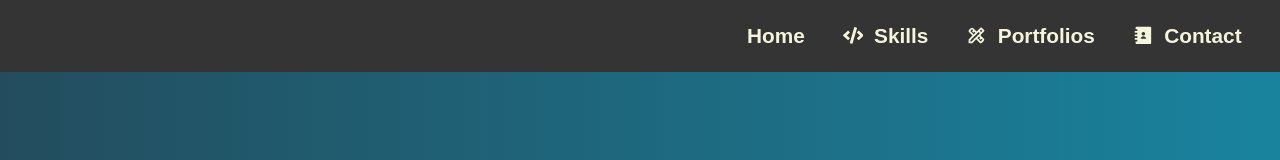
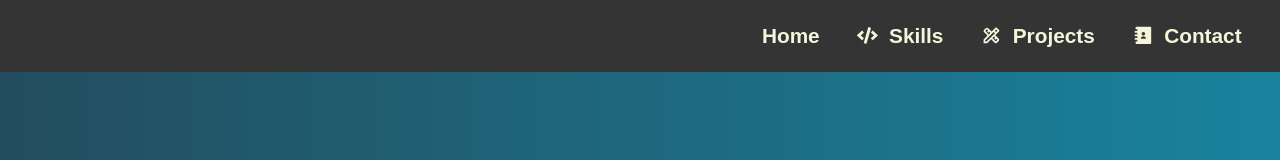
Before and after one commit to KemalYukselir/portfolio-website, a React (Create React App) app: page / in a window 1280 px wide. Shown: the top 160 px of the page. Built offline with nearby package versions, Linux system fonts and the light colour scheme; a web font is replaced by a local one.

Commit message:
fixed projeccts button and fixed where it scrolls to

```diff
--- a/src/Components/NavigationBar.js
+++ b/src/Components/NavigationBar.js
@@ -27,7 +27,7 @@ const NavigationBar = () => {
     window.scrollTo(0, document.body.scrollHeight);
   };
   const handlePortfoliosClick = () => {
-    window.scrollTo(0, document.body.scrollHeight / 3.3);
+    window.scrollTo(0, document.body.scrollHeight / 2.1);
   };
   const handleSkillsClick = () => {
     window.scrollTo(0, document.body.scrollHeight / 7.5);
@@ -62,7 +62,7 @@ const NavigationBar = () => {
       <div className="navbar-links-container">
         <a href="#home" onClick={handleHomeClick}> Home</a>
         <a href="#Skills" onClick={handleSkillsClick}> <FaCode className="navBar-icon"/> Skills</a>
-        <a href="#portfolios" onClick={handlePortfoliosClick}> <MdOutlineDesignServices className="navBar-icon"/> Portfolios</a>
+        <a href="#portfolios" onClick={handlePortfoliosClick}> <MdOutlineDesignServices className="navBar-icon"/> Projects</a>
         <a href="#contact" onClick={handleContactClick}> <RiContactsBook3Fill className="navBar-icon"/> Contact</a>
       </div>
 
```
